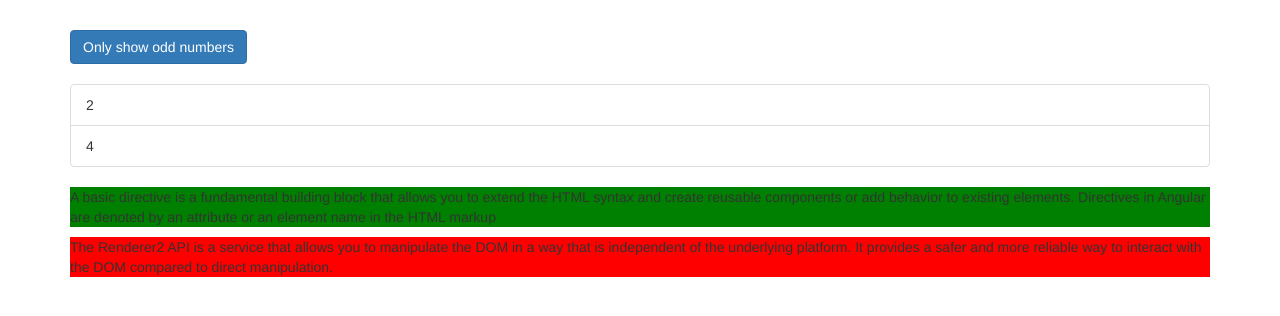
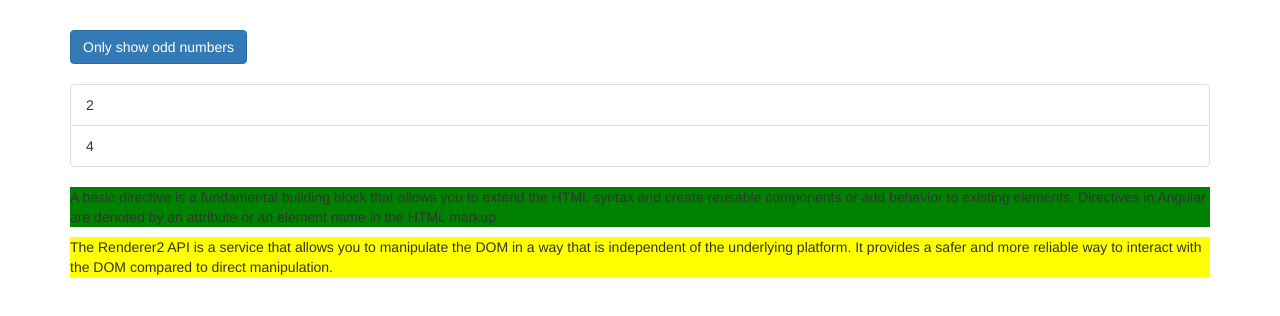
Before and after one commit to amishasubedi/Angular-Directives, an Angular app: page / in a window 1280 px wide. Shown: the top 316 px of the page. Built offline with nearby package versions, Linux system fonts and the light colour scheme.

Commit message:
host listener and host binding

```diff
--- a/src/app/app.component.html
+++ b/src/app/app.component.html
@@ -20,7 +20,10 @@
       <p appHighlight>A basic directive is a fundamental building block that allows you to extend the HTML
         syntax and create reusable components or add behavior to existing elements. Directives in Angular are denoted by
         an attribute or an element name in the HTML markup</p>
-      <p appBetterHighlight>The Renderer2 API is a service that allows you to manipulate the DOM in a way that is
+      <p [appBetterHighlight]="'red'" defaultColor="yellow">The Renderer2 API is a service that allows you to
+        manipulate the
+        DOM
+        in a way that is
         independent of the underlying platform. It provides a safer and more reliable way to interact with the DOM
         compared to direct manipulation.</p>
       <ng-template [ngIf]="onlyOdd">
--- a/src/app/better-highlight/better-highlight.directive.ts
+++ b/src/app/better-highlight/better-highlight.directive.ts
@@ -1,13 +1,41 @@
-import { Directive, ElementRef, OnInit, Renderer2 } from '@angular/core';
+import {
+  Directive,
+  ElementRef,
+  OnInit,
+  Renderer2,
+  HostListener,
+  HostBinding,
+  Input
+} from '@angular/core';
 
 @Directive({
   selector: '[appBetterHighlight]'
 })
 export class BetterHighlightDirective implements OnInit {
 
+  @Input() defaultColor: string = 'transparent';
+  @Input('appBetterHighlight') highlightColor: string = 'red';
+
+  // bind a property of the host element to a directive property.
+  @HostBinding('style.backgroundColor') backgroundColor: string;
+
   constructor(private elementRef: ElementRef, private renderer: Renderer2) { }
 
   ngOnInit() {
-    this.renderer.setStyle(this.elementRef.nativeElement, 'background-color', 'red');
+    // this.renderer.setStyle(this.elementRef.nativeElement, 'background-color', 'red');
+    this.backgroundColor = this.defaultColor;
+  }
+
+
+  // bind 'mouseenter' event listener to the host element and change the bg color to red
+  @HostListener('mouseenter') mouseover(eventData: Event) {
+    //this.renderer.setStyle(this.elementRef.nativeElement, 'background-color', 'red');
+    this.backgroundColor = this.highlightColor;
+  }
+
+  // bind 'mouseleave' event listener to the host element and change the bg color to transparent
+  @HostListener('mouseleave') mouseleave(eventData: Event) {
+    //this.renderer.setStyle(this.elementRef.nativeElement, 'background-color', 'transparent');
+    this.backgroundColor = this.defaultColor;
   }
 }
```
